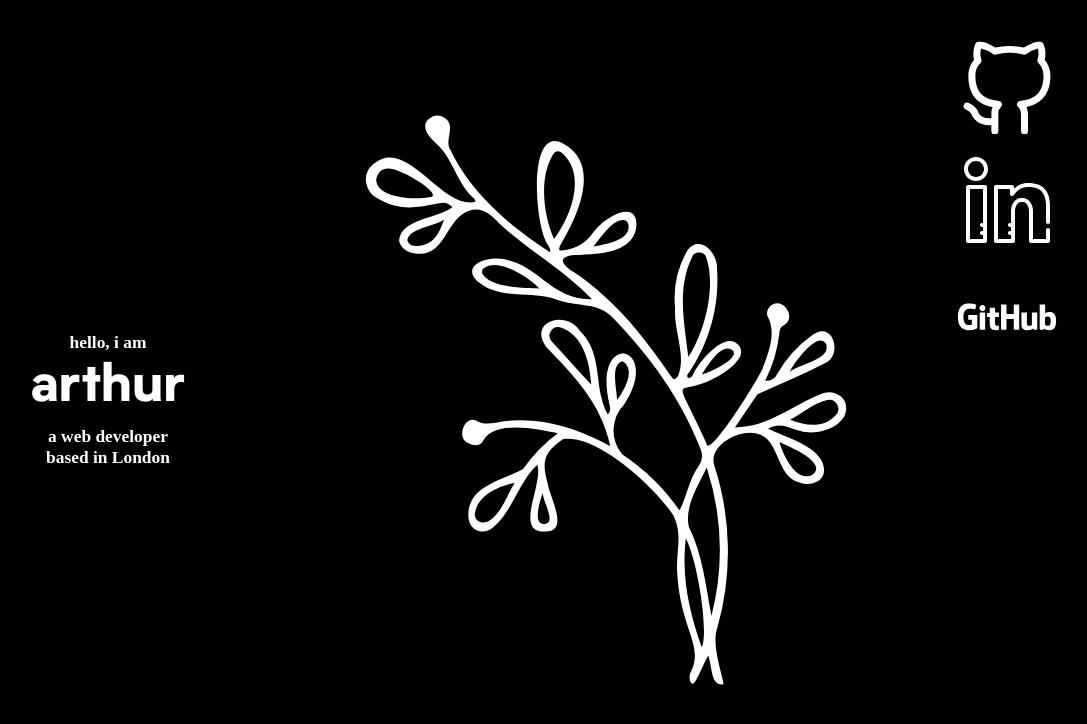
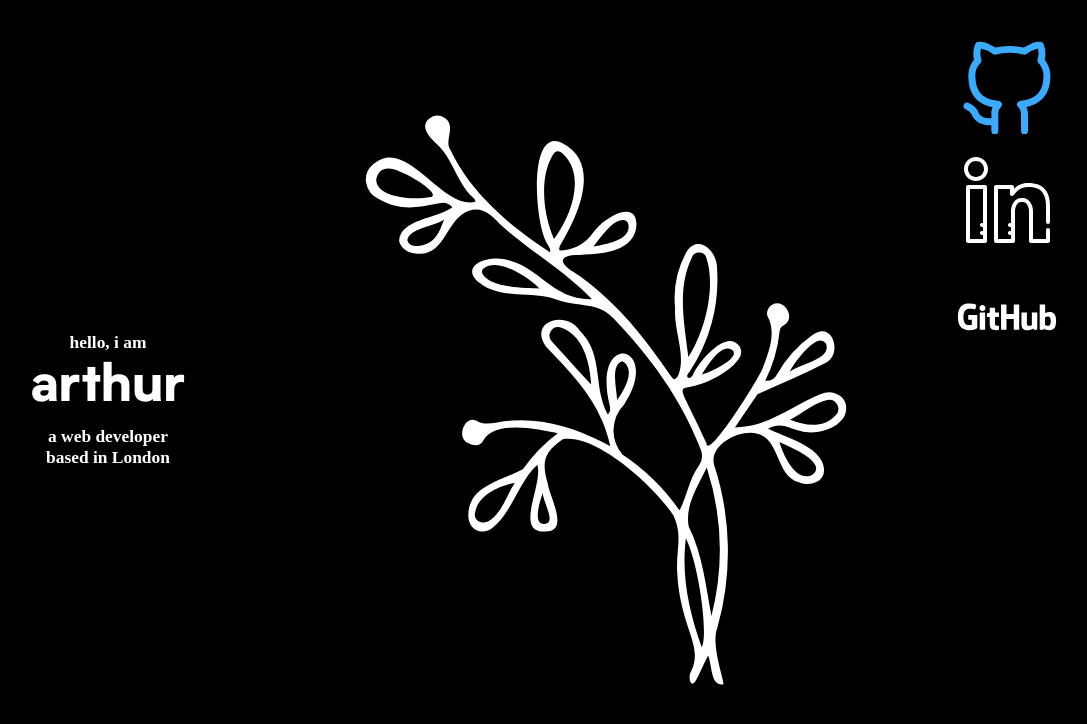
Before and after one commit to arthurfincham/react-portfolio, a React (Create React App) app: page / in a window 1280 px wide. In both pictures the pointer is over the link 1168 px from the left and 87 px from the top of the page. Shown: the top 724 px of the page, without its empty margins (162-1249 px from the left). Built offline with nearby package versions, Linux system fonts and the light colour scheme; a web font is replaced by a local one.

Commit message:
logo link hover

```diff
--- a/src/App.css
+++ b/src/App.css
@@ -57,9 +57,6 @@
   padding: 0;
 }
 
-#github-link:hover {
-  fill: gray !important;
+.logo-link:hover {
+  filter: invert(0.5) sepia(1) saturate(5) hue-rotate(175deg);
 }
-#linked-in:hover {
-  fill: gray !important;
-}
```
